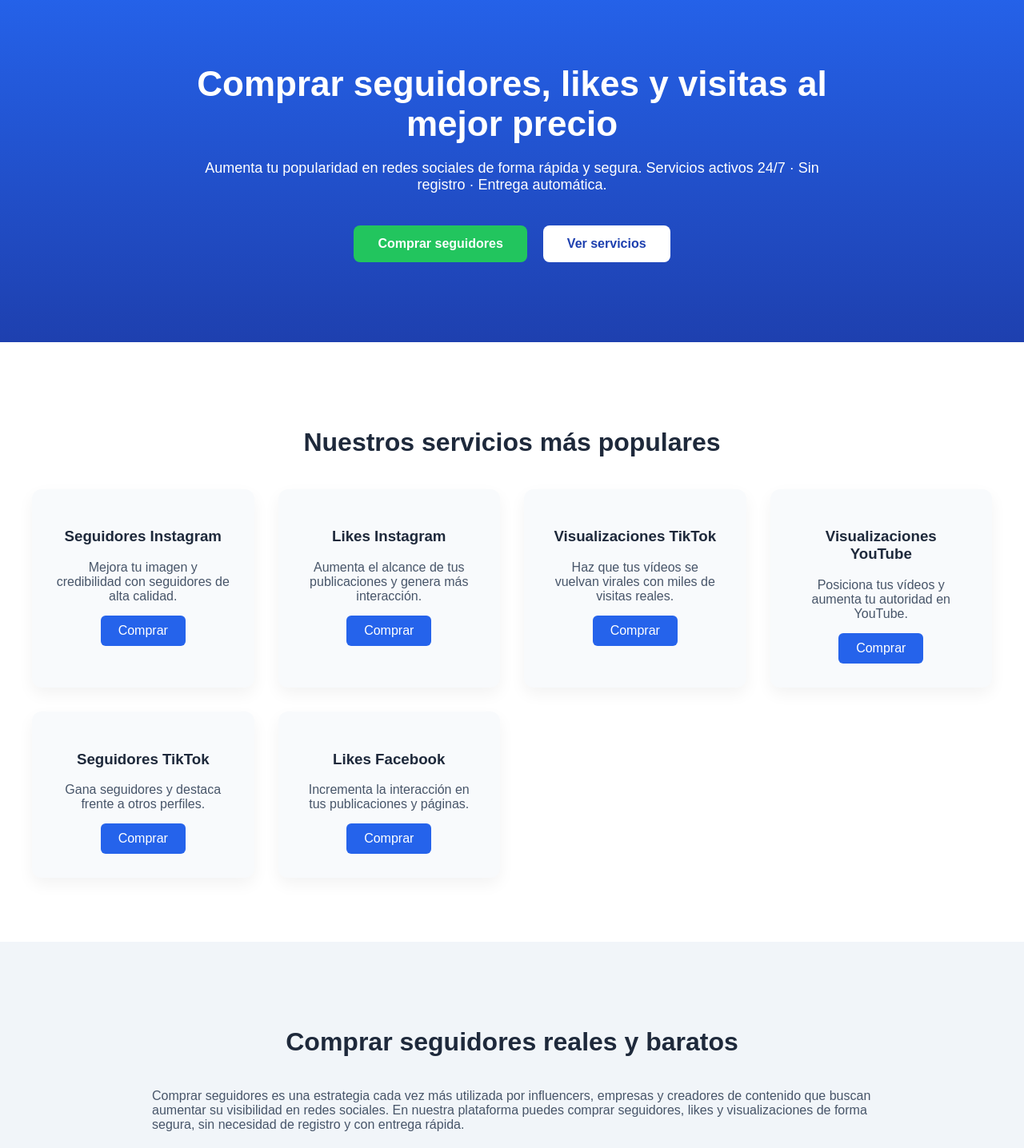
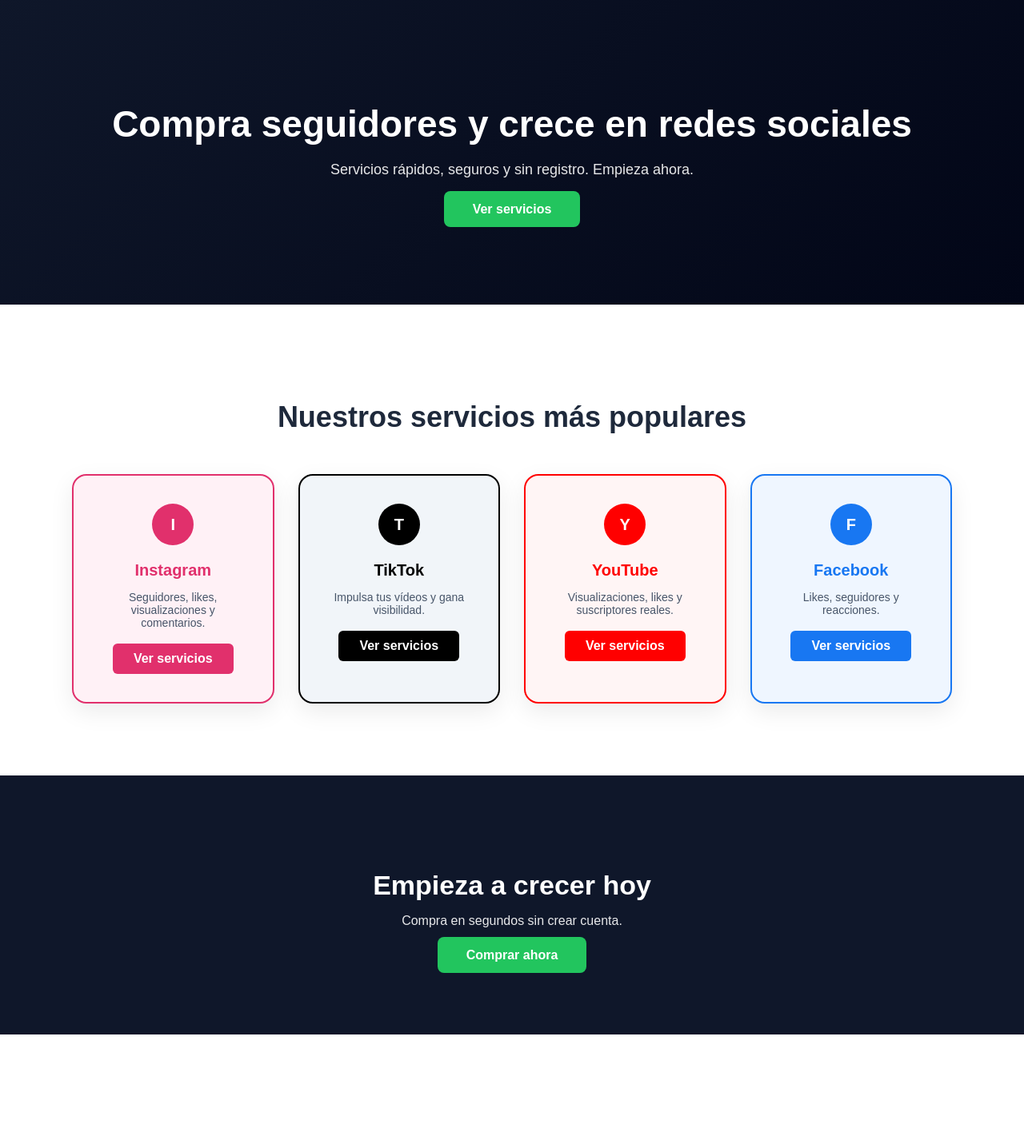
Before and after one commit to dotha115/SMMM, a Next.js app: page / in a window 1280 px wide. Shown: the part 20-1456 px from the top of the page at 80% size. After the commit the page ends 1314 px from the top, so only its background shows below. Built offline with nearby package versions, Linux system fonts and the light colour scheme.

Commit message:
Update page.js

```diff
--- a/app/page.js
+++ b/app/page.js
@@ -4,71 +4,57 @@ export default function Home() {
 
       {/* HERO */}
       <section style={hero}>
-        <h1 style={h1}>
-          Comprar seguidores, likes y visitas al mejor precio
-        </h1>
+        <h1 style={heroTitle}>Compra seguidores y crece en redes sociales</h1>
         <p style={heroText}>
-          Aumenta tu popularidad en redes sociales de forma rápida y segura.
-          Servicios activos 24/7 · Sin registro · Entrega automática.
+          Servicios rápidos, seguros y sin registro. Empieza ahora.
         </p>
-        <div style={heroBtns}>
-          <a href="/order" style={btnPrimary}>Comprar seguidores</a>
-          <a href="/services" style={btnSecondary}>Ver servicios</a>
-        </div>
+        <a href="/services" style={heroBtn}>Ver servicios</a>
       </section>
 
-      {/* SERVICES */}
+      {/* SERVICES PREVIEW */}
       <section style={section}>
         <h2 style={h2}>Nuestros servicios más populares</h2>
 
         <div style={grid}>
-          <Service title="Seguidores Instagram" text="Mejora tu imagen y credibilidad con seguidores de alta calidad." />
-          <Service title="Likes Instagram" text="Aumenta el alcance de tus publicaciones y genera más interacción." />
-          <Service title="Visualizaciones TikTok" text="Haz que tus vídeos se vuelvan virales con miles de visitas reales." />
-          <Service title="Visualizaciones YouTube" text="Posiciona tus vídeos y aumenta tu autoridad en YouTube." />
-          <Service title="Seguidores TikTok" text="Gana seguidores y destaca frente a otros perfiles." />
-          <Service title="Likes Facebook" text="Incrementa la interacción en tus publicaciones y páginas." />
+
+          <ServiceCard
+            title="Instagram"
+            color="#e1306c"
+            bg="#fff1f6"
+            desc="Seguidores, likes, visualizaciones y comentarios."
+          />
+
+          <ServiceCard
+            title="TikTok"
+            color="#000000"
+            bg="#f1f5f9"
+            desc="Impulsa tus vídeos y gana visibilidad."
+          />
+
+          <ServiceCard
+            title="YouTube"
+            color="#ff0000"
+            bg="#fff5f5"
+            desc="Visualizaciones, likes y suscriptores reales."
+          />
+
+          <ServiceCard
+            title="Facebook"
+            color="#1877f2"
+            bg="#eff6ff"
+            desc="Likes, seguidores y reacciones."
+          />
+
         </div>
       </section>
 
-      {/* TEXT SEO */}
-      <section style={seo}>
-        <h2 style={h2}>Comprar seguidores reales y baratos</h2>
-        <p style={p}>
-          Comprar seguidores es una estrategia cada vez más utilizada por influencers,
-          empresas y creadores de contenido que buscan aumentar su visibilidad en redes sociales.
-          En nuestra plataforma puedes comprar seguidores, likes y visualizaciones de forma segura,
-          sin necesidad de registro y con entrega rápida.
+      {/* CTA */}
+      <section style={cta}>
+        <h2 style={ctaTitle}>Empieza a crecer hoy</h2>
+        <p style={ctaText}>
+          Compra en segundos sin crear cuenta.
         </p>
-        <p style={p}>
-          Ofrecemos servicios para Instagram, TikTok, YouTube y otras redes sociales.
-          Nuestros precios son competitivos y nuestros servicios están diseñados para
-          ofrecer estabilidad y resultados visibles desde el primer momento.
-        </p>
-      </section>
-
-      {/* WHY */}
-      <section style={why}>
-        <h2 style={h2}>¿Por qué comprar seguidores con nosotros?</h2>
-
-        <div style={whyGrid}>
-          <Why text="Entrega rápida y automática" />
-          <Why text="Sin necesidad de crear cuenta" />
-          <Why text="Pagos seguros y protegidos" />
-          <Why text="Soporte profesional" />
-          <Why text="Precios económicos" />
-          <Why text="Servicios activos 24/7" />
-        </div>
-      </section>
-
-      {/* FINAL CTA */}
-      <section style={cta}>
-        <h2 style={ctaTitle}>
-          Empieza hoy a crecer en redes sociales
-        </h2>
-        <a href="/order" style={ctaBtn}>
-          Comprar ahora
-        </a>
+        <a href="/services" style={ctaBtn}>Comprar ahora</a>
       </section>
 
     </main>
@@ -77,20 +63,15 @@ export default function Home() {
 
 /* COMPONENTES */
 
-function Service({ title, text }) {
+function ServiceCard({ title, desc, color, bg }) {
   return (
-    <div style={card}>
-      <h3>{title}</h3>
-      <p style={cardText}>{text}</p>
-      <a href="/order" style={cardBtn}>Comprar</a>
-    </div>
-  );
-}
-
-function Why({ text }) {
-  return (
-    <div style={whyCard}>
-      ✔ {text}
+    <div style={{ ...card, background: bg, borderColor: color }}>
+      <div style={{ ...icon, background: color }}>{title[0]}</div>
+      <h3 style={{ ...cardTitle, color }}>{title}</h3>
+      <p style={cardText}>{desc}</p>
+      <a href="/services" style={{ ...cardBtn, background: color }}>
+        Ver servicios
+      </a>
     </div>
   );
 }
@@ -104,132 +85,105 @@ const page = {
 };
 
 const hero = {
-  background: "linear-gradient(180deg,#2563eb,#1e40af)",
+  background: "linear-gradient(135deg,#0f172a,#020617)",
   color: "#ffffff",
-  padding: "100px 20px",
+  padding: "110px 20px",
   textAlign: "center"
 };
 
-const h1 = {
-  fontSize: "44px",
-  maxWidth: "900px",
-  margin: "0 auto"
+const heroTitle = {
+  fontSize: "46px",
+  marginBottom: "20px"
 };
 
 const heroText = {
-  marginTop: "20px",
   fontSize: "18px",
-  maxWidth: "800px",
-  marginInline: "auto"
+  opacity: 0.9,
+  marginBottom: "30px"
 };
 
-const heroBtns = {
-  marginTop: "40px",
-  display: "flex",
-  justifyContent: "center",
-  gap: "20px",
-  flexWrap: "wrap"
-};
-
-const btnPrimary = {
+const heroBtn = {
   background: "#22c55e",
+  padding: "14px 36px",
+  borderRadius: "8px",
   color: "#ffffff",
-  padding: "14px 30px",
-  borderRadius: "8px",
-  textDecoration: "none",
-  fontWeight: "bold"
-};
-
-const btnSecondary = {
-  background: "#ffffff",
-  color: "#1e40af",
-  padding: "14px 30px",
-  borderRadius: "8px",
-  textDecoration: "none",
-  fontWeight: "bold"
+  fontWeight: "bold",
+  textDecoration: "none"
 };
 
 const section = {
-  padding: "80px 20px",
-  maxWidth: "1200px",
-  margin: "0 auto"
+  padding: "90px 20px",
+  textAlign: "center"
 };
 
 const h2 = {
-  fontSize: "32px",
-  marginBottom: "40px",
-  textAlign: "center"
+  fontSize: "36px",
+  marginBottom: "50px"
 };
 
 const grid = {
+  maxWidth: "1100px",
+  margin: "0 auto",
   display: "grid",
-  gridTemplateColumns: "repeat(auto-fit,minmax(260px,1fr))",
+  gridTemplateColumns: "repeat(auto-fit,minmax(250px,1fr))",
   gap: "30px"
 };
 
 const card = {
-  background: "#f8fafc",
-  padding: "30px",
-  borderRadius: "12px",
-  textAlign: "center",
-  boxShadow: "0 8px 20px rgba(0,0,0,0.05)"
+  padding: "35px",
+  borderRadius: "18px",
+  border: "2px solid",
+  boxShadow: "0 10px 30px rgba(0,0,0,0.08)"
+};
+
+const icon = {
+  width: "52px",
+  height: "52px",
+  borderRadius: "50%",
+  color: "#ffffff",
+  display: "flex",
+  alignItems: "center",
+  justifyContent: "center",
+  fontWeight: "bold",
+  fontSize: "20px",
+  margin: "0 auto 18px"
+};
+
+const cardTitle = {
+  fontSize: "20px",
+  marginBottom: "10px"
 };
 
 const cardText = {
   color: "#475569",
-  margin: "15px 0"
+  fontSize: "14px",
+  marginBottom: "18px"
 };
 
 const cardBtn = {
   display: "inline-block",
-  background: "#2563eb",
+  padding: "10px 26px",
   color: "#ffffff",
-  padding: "10px 22px",
   borderRadius: "6px",
+  fontWeight: "bold",
   textDecoration: "none"
 };
 
-const seo = {
-  background: "#f1f5f9",
-  padding: "80px 20px"
-};
-
-const p = {
-  maxWidth: "900px",
-  margin: "0 auto 20px",
-  fontSize: "16px",
-  color: "#475569"
-};
-
-const why = {
-  padding: "80px 20px"
-};
-
-const whyGrid = {
-  maxWidth: "1000px",
-  margin: "0 auto",
-  display: "grid",
-  gridTemplateColumns: "repeat(auto-fit,minmax(240px,1fr))",
-  gap: "20px"
-};
-
-const whyCard = {
-  background: "#e2e8f0",
-  padding: "20px",
-  borderRadius: "10px",
-  textAlign: "center"
-};
-
 const cta = {
-  background: "#1e40af",
+  background: "#0f172a",
   color: "#ffffff",
   padding: "90px 20px",
   textAlign: "center"
 };
 
 const ctaTitle = {
-  fontSize: "36px",
-  marginBottom: "30px"
+  fontSize: "34px",
+  marginBottom: "15px"
+};
+
+const ctaText = {
+  opacity: 0.9,
+  marginBottom: "25px"
 };
 
 const ctaBtn = {
@@ -237,6 +191,6 @@ const ctaBtn = {
   padding: "14px 36px",
   borderRadius: "8px",
   color: "#ffffff",
-  textDecoration: "none",
-  fontWeight: "bold"
+  fontWeight: "bold",
+  textDecoration: "none"
 };
```
